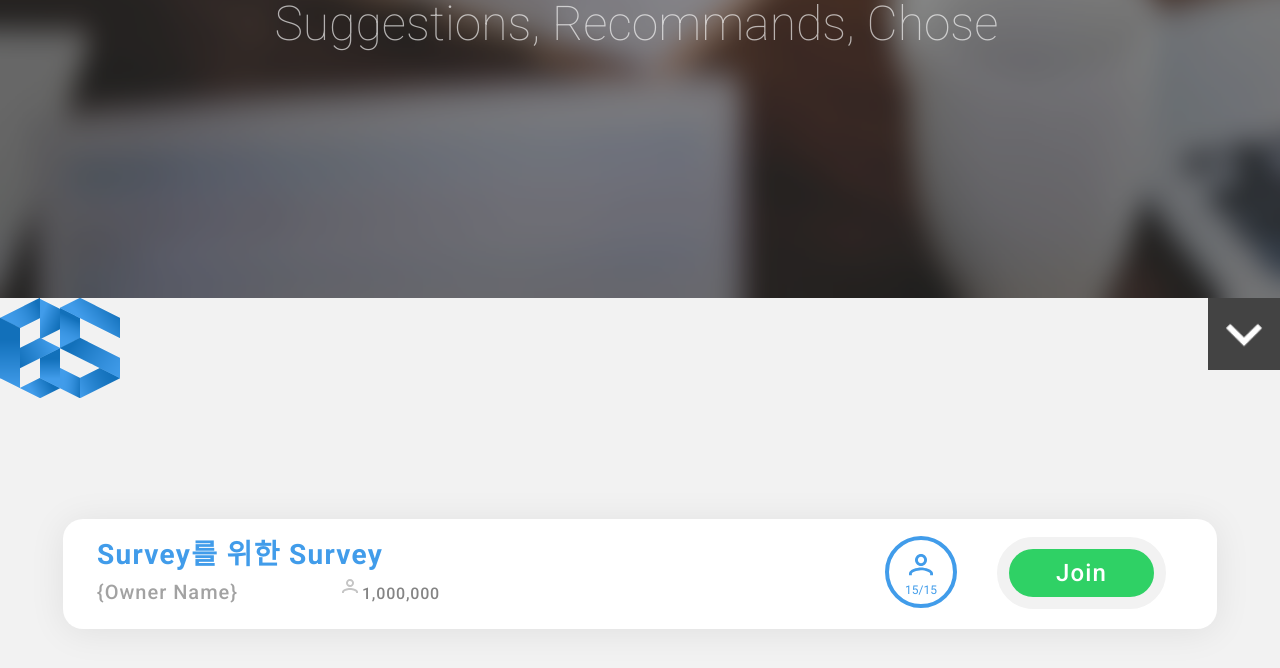
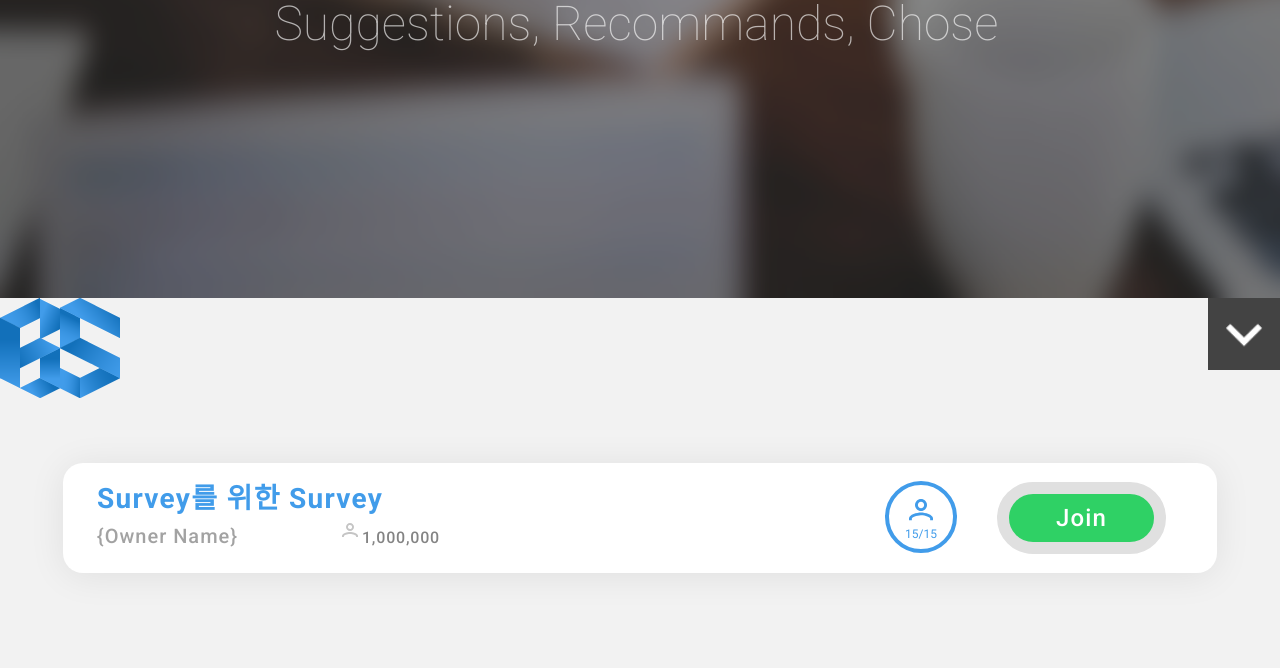
Before and after one commit to SweetLab/BlockSurvey-Web, a React app: page /survey/participate in a window 1280 px wide. Shown: the part 502-1170 px from the top of the page. Built offline with nearby package versions, Linux system fonts and the light colour scheme; the HTML template or start-up script is replaced by a standard one.

Commit message:
position 수정

```diff
--- a/src/components/Participate/ParticipateUser.js
+++ b/src/components/Participate/ParticipateUser.js
@@ -5,6 +5,7 @@ import './css/participateUser.css';
 class ParticipateUser extends Component {
     render() {
         return (
+            <div className="Survey_ParticipateUser">
                 <div className="SurveyBox">
                     <div className="SurveyInfor">
                         <div className="SurveyTitle">
@@ -26,6 +27,7 @@ class ParticipateUser extends Component {
                             </div>
                     </div>
                 </div>
+            </div>
         );
     }
 }
--- a/src/components/Participate/css/participateUser.css
+++ b/src/components/Participate/css/participateUser.css
@@ -1,3 +1,12 @@
+.Survey_ParticipateUser {
+    width: 1154px;
+    position: absolute;
+    left: 50%;
+    top: 150%;
+    margin-left: -577px;
+    margin-top: -20%;
+}
+
 .SurveyBox  {
     display: inline-block;
     border-radius: 20px;
@@ -5,11 +14,8 @@
     height: 110px;
     background-color: #ffffff;
     box-shadow: 0 3px 36px 0 rgba(0, 0, 0, 0.08);
-    position: absolute;
-    left: 50%;
-    top: 150%;
-    margin-left: -577px;
-    margin-top: -14%;
+    position: relative;
+    margin-top: 21px;
 }
 
 .SurveyBox .SurveyInfor {
@@ -47,19 +53,19 @@
     color: #000000;
 }
 
-.SurveyBox .SurveyInfor .SurveyMember {
+.Survey_ParticipateUser .SurveyBox .SurveyInfor .SurveyMember {
     display: inline-block;
     margin-left: 100px;
 }
 
-.SurveyBox .SurveyInfor .SurveyMember .BlackUser {
+.Survey_ParticipateUser .SurveyBox .SurveyInfor .SurveyMember .BlackUser {
     width: 24px;
     height: 24px;
     object-fit: contain;
     opacity: 0.48;
 }
 
-.SurveyBox .SurveyInfor .SurveyMember .UserCount {
+.Survey_ParticipateUser .SurveyBox .SurveyInfor .SurveyMember .UserCount {
     width: 77px;
     height: 19px;
     opacity: 0.48;
@@ -74,7 +80,7 @@
     color: #000000;
 }
 
-.SurveyBox .SurveyState {
+.Survey_ParticipateUser .SurveyBox .SurveyState {
     display: inline-block;
     width: 290px;
     height: 110px;
@@ -82,7 +88,7 @@
     top: -12px;
 }
 
-.SurveyBox .SurveyState .SurveyJoiner {
+.Survey_ParticipateUser .SurveyBox .SurveyState .SurveyJoiner {
     width: 64px;
     height: 64px;
     border: 4px solid #419cea;
@@ -93,13 +99,13 @@
     top: 15%;
 }
 
-.SurveyBox .SurveyState .SurveyJoiner .BlueUser {
+.Survey_ParticipateUser .SurveyBox .SurveyState .SurveyJoiner .BlueUser {
     width: 36px;
     height: 36px;
     margin-top: 8px;
 }
 
-.SurveyBox .SurveyState .SurveyJoiner .MemberCount {
+.Survey_ParticipateUser .SurveyBox .SurveyState .SurveyJoiner .MemberCount {
     width: 38px;
     height: 14px;
     font-family: Roboto;
@@ -115,26 +121,26 @@
     top: -15%;
 }
 
-.SurveyBox .SurveyState .SurveyBtn {
+.Survey_ParticipateUser .SurveyBox .SurveyState .SurveyBtn {
     width: 145px;
     height: 48px;
     border-radius: 40px;
     background-color: #2fd165;
     display: inline-block;
-    border: #f2f2f2 12px solid;
+    border: #e0e0e0 12px solid;
     cursor:pointer;
     margin-left: 40px;
     text-align: center;
     position: relative;
     top: -5%;
-
+    transition: 0.4s
 }
 
-.SurveyBox .SurveyState .SurveyBtn:hover {
-    border-color: #2fd165;
+.Survey_ParticipateUser .SurveyBox .SurveyState .SurveyBtn:hover {
+    border-color: #ffffff;
 }
 
-.SurveyBox .SurveyState .SurveyBtn .BtnText{
+.Survey_ParticipateUser .SurveyBox .SurveyState .SurveyBtn .BtnText{
     width: 50px;
     height: 29px;
     font-family: Roboto;
```
